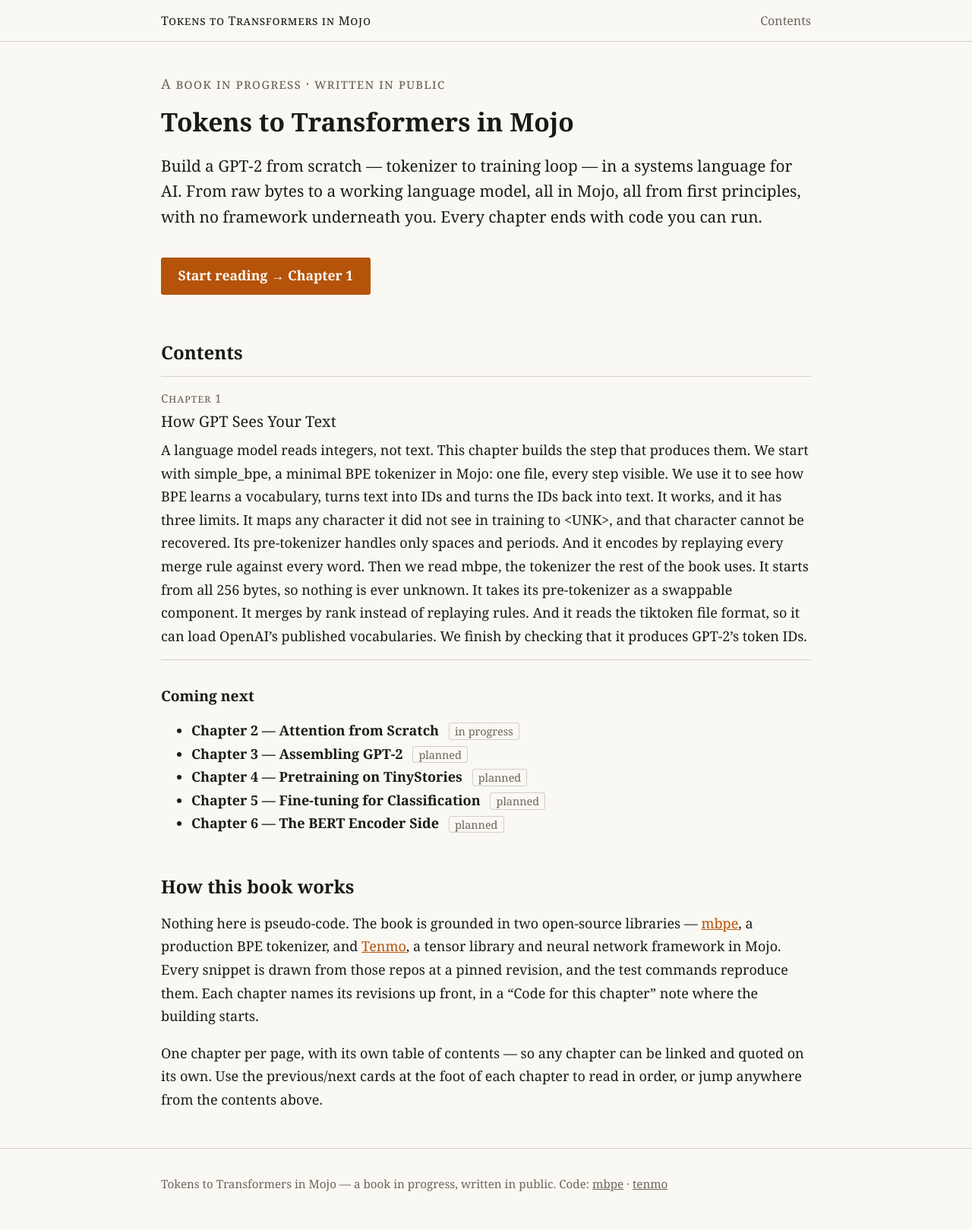
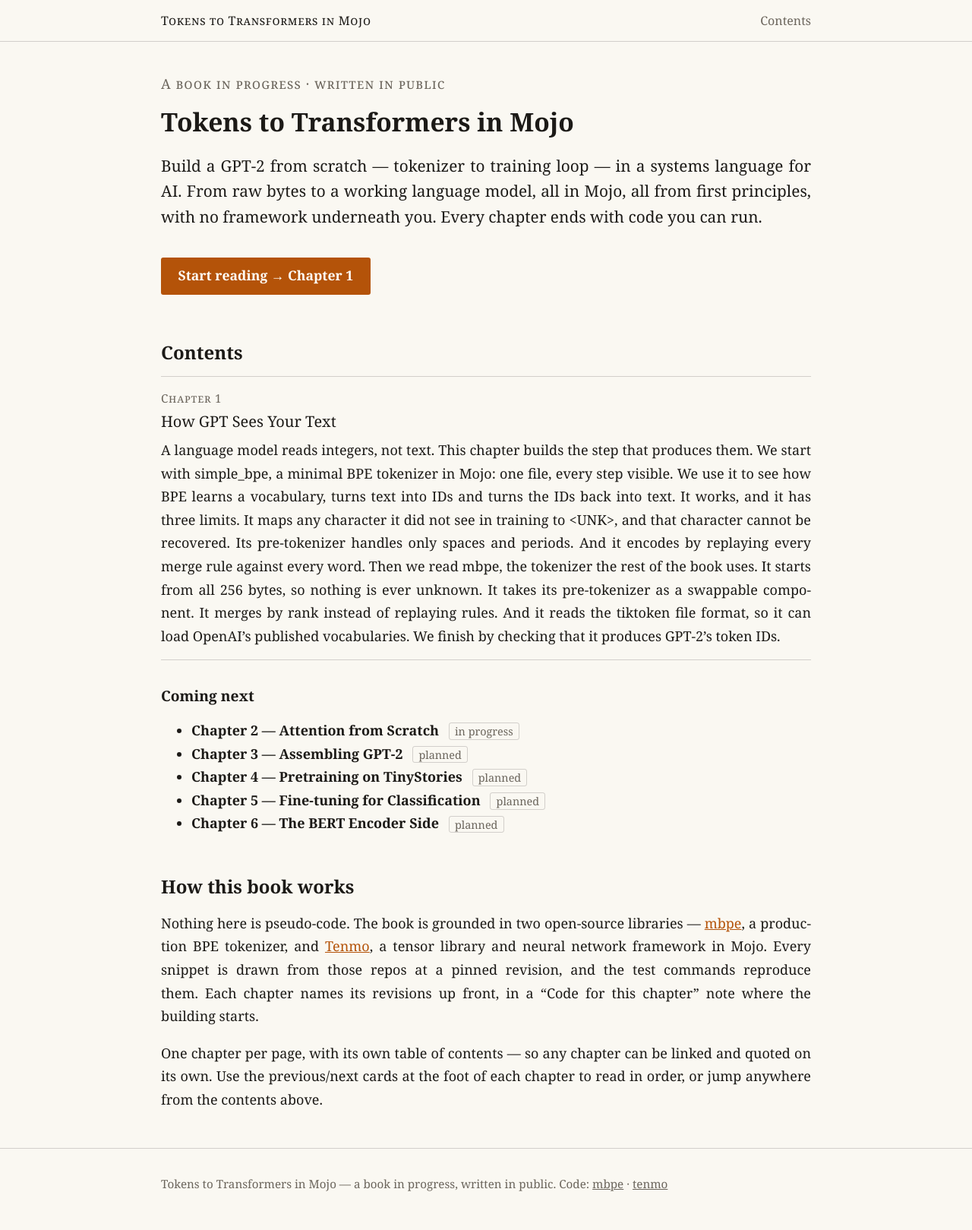
Before and after one commit to ratulb/tokens-to-transformers, a Jekyll site: the page built from index.md, in a window 1280 px wide. Shown: the whole page at 76% size. Built offline with Jekyll 4.4.1, drawn with Linux system fonts in a browser that asks for light colours.

Commit message:
Justify main prose with hyphenation

```diff
--- a/assets/style.css
+++ b/assets/style.css
@@ -32,6 +32,7 @@
 }
 
 p, li { text-wrap: pretty; }
+main p { text-align: justify; hyphens: auto; }
 
 .wrap {
   max-width: 56rem;
```
